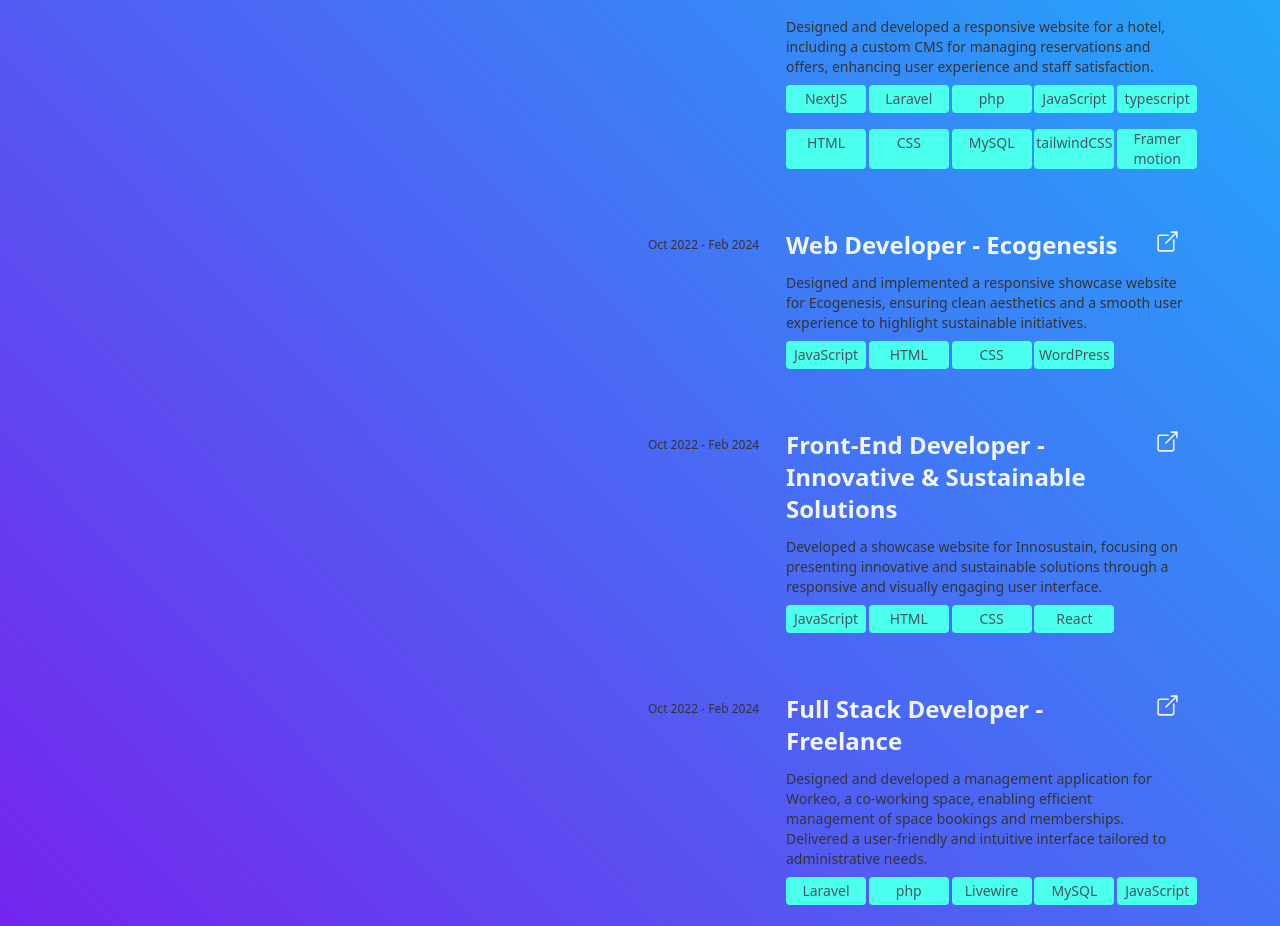
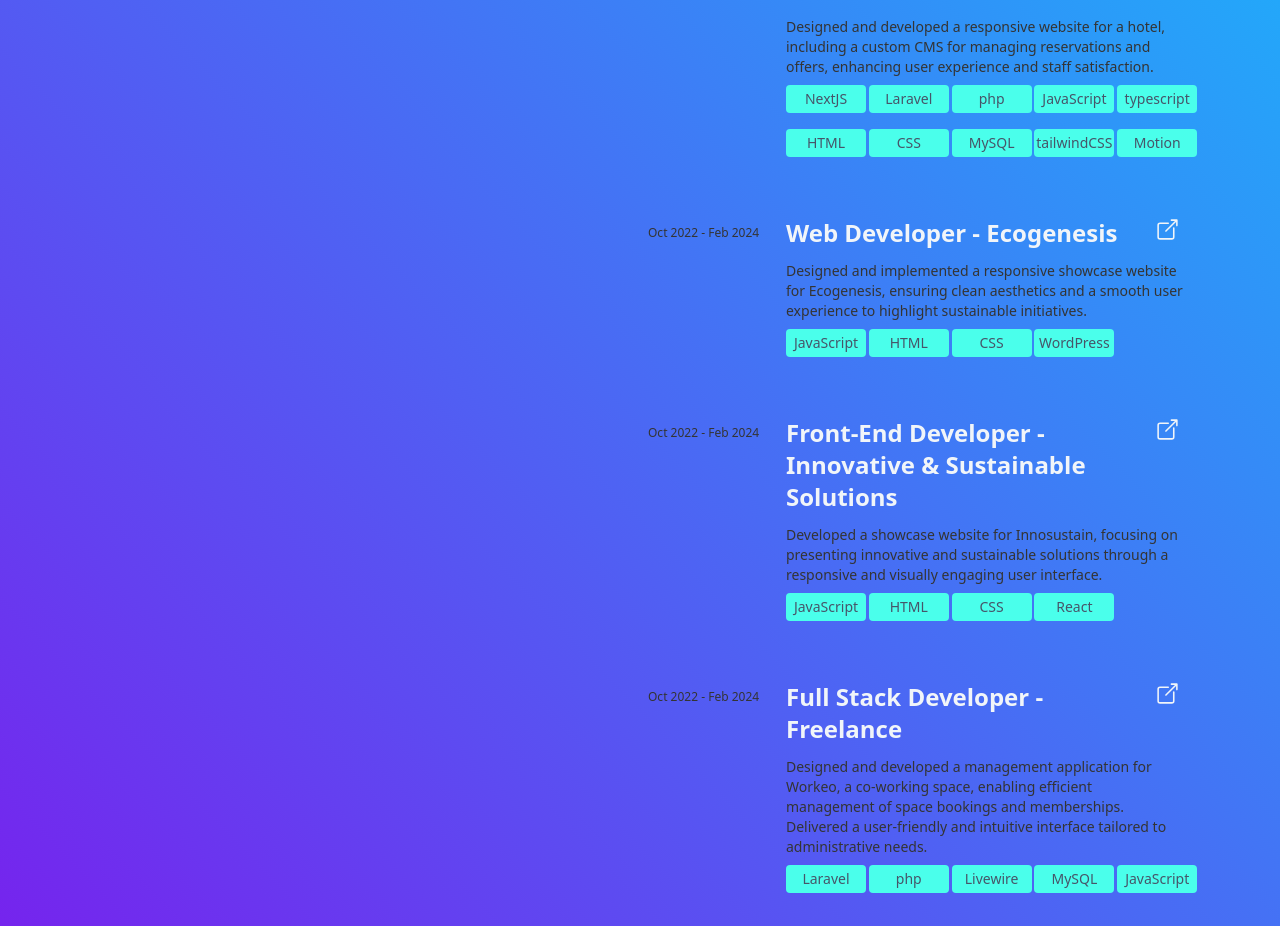
Before and after one commit to Hi-L0/my-portfolio, a Next.js app: page / in a window 1280 px wide. Shown: the part 961-1887 px from the top of the page. Built offline with nearby package versions, Linux system fonts and the light colour scheme.

Commit message:
modified some data in experiences

```diff
--- a/src/data/experience/experience.ts
+++ b/src/data/experience/experience.ts
@@ -8,7 +8,7 @@
             title: "Full Stack Developer",
             description: "Designed and developed a responsive website for a hotel, including a custom CMS for managing reservations and offers, enhancing user experience and staff satisfaction.",
             project_url: "//villa-amma.com",
-            tech_used: ["NextJS", "Laravel","php", "JavaScript", "typescript","HTML", "CSS", "MySQL", "tailwindCSS","Framer motion"]
+            tech_used: ["NextJS", "Laravel","php", "JavaScript", "typescript","HTML", "CSS", "MySQL", "tailwindCSS","Motion"]
         }
     },
     {
```
